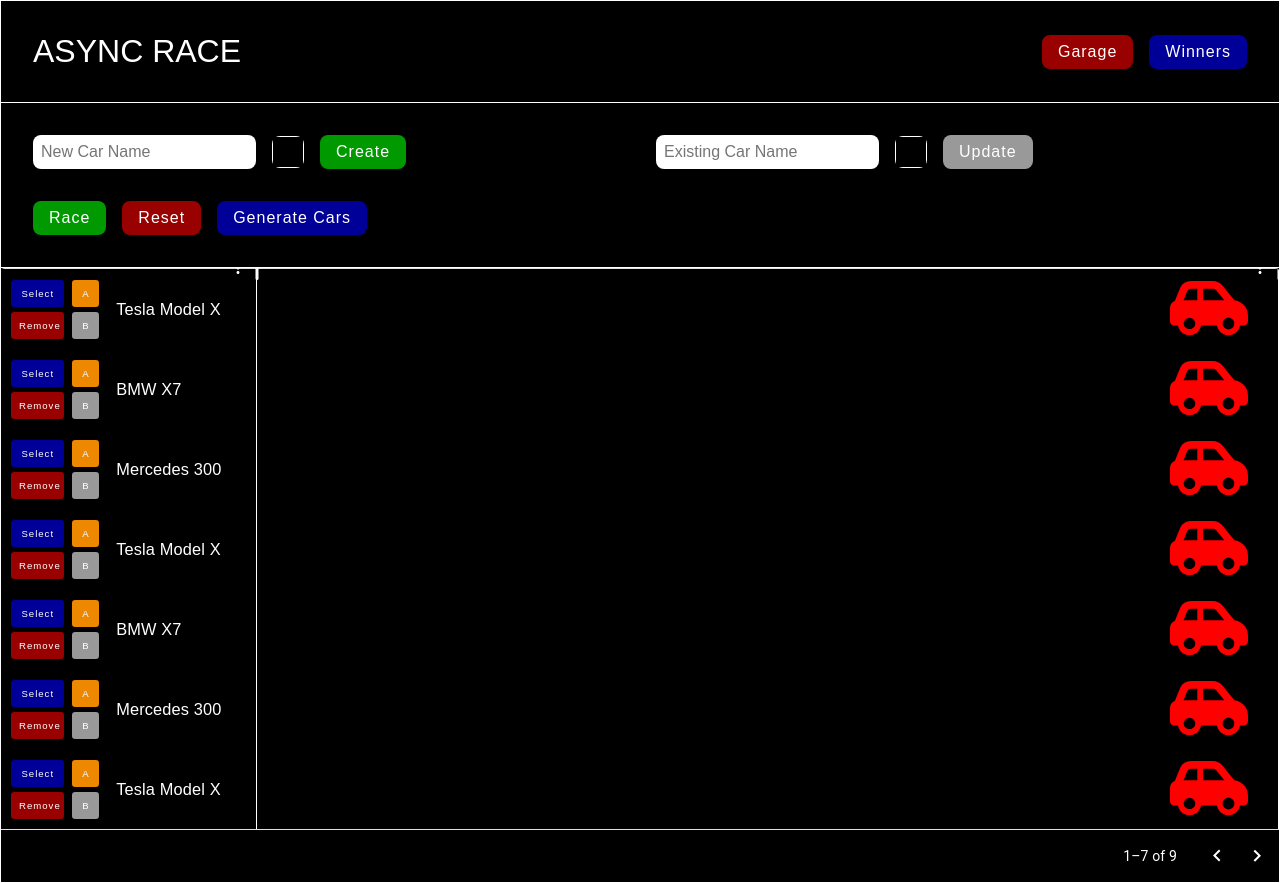
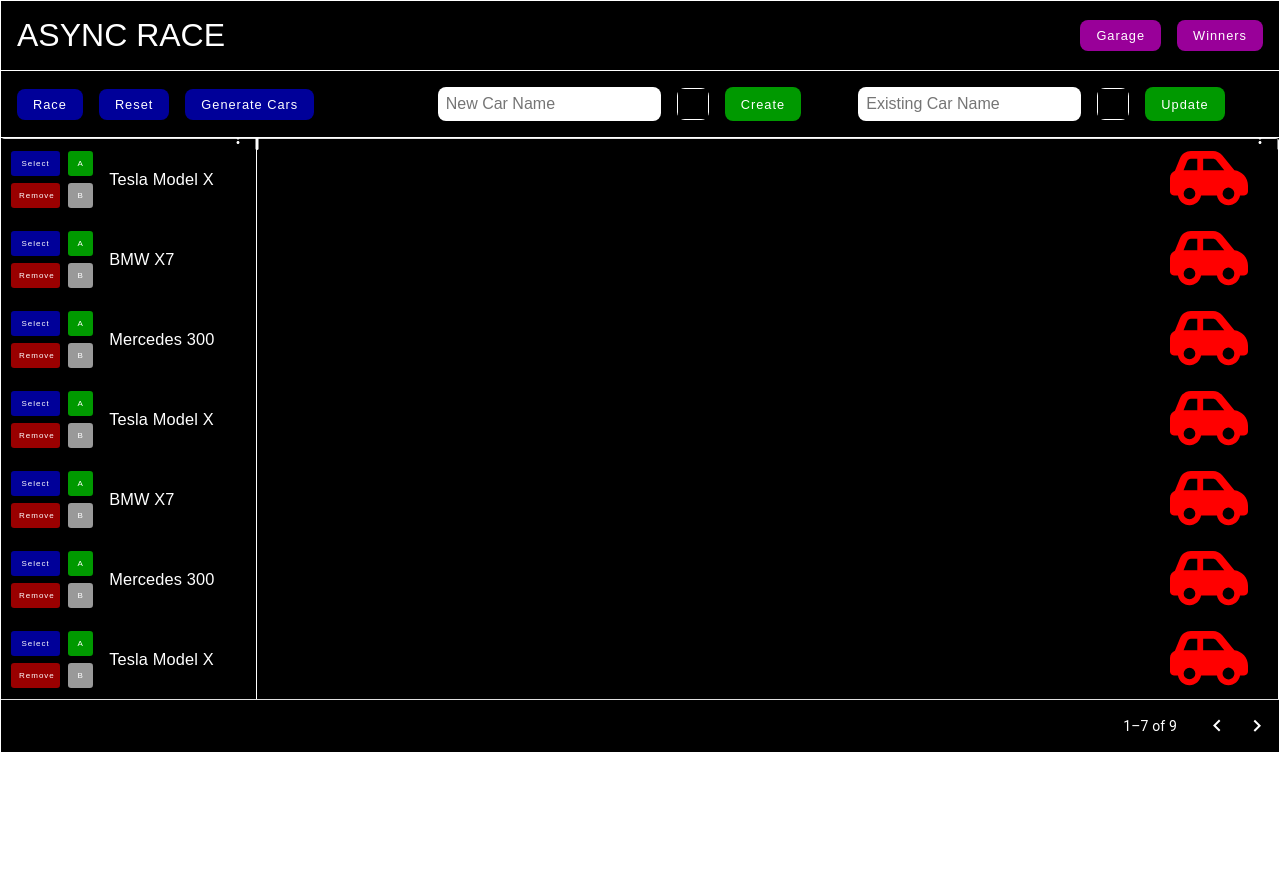
Before and after one commit to khassanboi/async-race, a React (Create React App) app: page / in a window 1280 px wide. After the commit the page ends 800 px from the top, so only its background shows below. Built offline with nearby package versions, Linux system fonts and the light colour scheme; a web font is replaced by a local one.

Commit message:
fix: improve design and adaptiveness

```diff
--- a/src/App.css
+++ b/src/App.css
@@ -21,7 +21,7 @@
 section,
 main {
   width: 100%;
-  padding: 2rem;
+  padding: 1rem;
   display: flex;
   align-items: center;
   justify-content: space-between;
--- a/src/App.tsx
+++ b/src/App.tsx
@@ -1,7 +1,7 @@
 import "./App.css";
 import { Header } from "./components/Header/Header";
 import { Control } from "./components/Control/Control";
-import { CarList } from "./components/Cars/CarList";
+import { CarList } from "./components/CarList/CarList";
 
 function App() {
   return (
--- a/src/components/Button/ButtonStyles.css
+++ b/src/components/Button/ButtonStyles.css
@@ -5,13 +5,13 @@
   border: none;
   border-radius: 0.5rem;
   transition: all 0.2s;
-  font-size: 1rem;
+  font-size: 0.8rem;
   cursor: pointer;
 }
 
 .btn--small {
   padding: 0.5rem;
-  font-size: 0.6rem;
+  font-size: 0.5rem;
   border-radius: 0.2rem;
   width: 100%;
   align-self: center;
@@ -25,19 +25,23 @@
   background-color: #990000;
 }
 
-.btn.btn--green {
+.btn.btn--green,
+.btn.btn--active {
   background-color: #009900;
+}
+
+.btn.btn--active {
+  pointer-events: none;
 }
 
 .btn.btn--blue {
   background-color: #000099;
 }
 
-.btn.btn--yellow.btn--active {
-  background-color: #ee8800;
-  pointer-events: none;
+.btn.btn--purple {
+  background-color: #990099;
 }
 
-.btn.btn--yellow:not(.btn--active) {
+.btn.btn--inactive {
   background-color: #999999;
 }
--- a/src/components/Cars/CarList.tsx
+++ b/src/components/CarList/CarList.tsx
@@ -29,9 +29,9 @@
       <div className="cars__car">
         <div className="cars__car-control">
           <Button className="btn--blue btn--small">Select</Button>
-          <Button className="btn--yellow btn--small btn--active">A</Button>
+          <Button className="btn--active btn--small">A</Button>
           <Button className="btn--red btn--small">Remove</Button>
-          <Button className="btn--yellow btn--small">B</Button>
+          <Button className="btn--inactive btn--small">B</Button>
         </div>
         <h3 className="cars__car-name">{params.value}</h3>
       </div>
--- a/src/components/Control/Control.tsx
+++ b/src/components/Control/Control.tsx
@@ -6,6 +6,11 @@
 export const Control = () => {
   return (
     <section className="control">
+      <ControlContainer>
+        <Button className="btn--blue">Race</Button>
+        <Button className="btn--blue">Reset</Button>
+        <Button className="btn--blue">Generate Cars</Button>
+      </ControlContainer>
       <ControlForm
         placeholder="New Car Name"
         buttonText="Create"
@@ -14,13 +19,8 @@
       <ControlForm
         placeholder="Existing Car Name"
         buttonText="Update"
-        buttonClassName="btn--yellow"
+        buttonClassName="btn--green"
       />
-      <ControlContainer>
-        <Button className="btn--green">Race</Button>
-        <Button className="btn--red">Reset</Button>
-        <Button className="btn--blue">Generate Cars</Button>
-      </ControlContainer>
     </section>
   );
 };
--- a/src/components/Control/ControlContainer/ControlContainerStyles.css
+++ b/src/components/Control/ControlContainer/ControlContainerStyles.css
@@ -1,6 +1,6 @@
 .control__container {
   display: flex;
-  flex: 1 0 45%;
+  flex: 1 0 20%;
   width: 50%;
   gap: 1rem;
 }
--- a/src/components/Control/ControlForm/ControlFormStyles.css
+++ b/src/components/Control/ControlForm/ControlFormStyles.css
@@ -1,5 +1,7 @@
 .control__input {
   padding: 0.5rem;
+  font-size: 0.8rem;
+  color: #000;
   border: none;
   border-radius: 0.5rem;
   font-size: 1rem;
--- a/src/components/Control/ControlStyles.css
+++ b/src/components/Control/ControlStyles.css
@@ -1,3 +1,4 @@
 .control {
   flex-wrap: wrap;
+  gap: 1rem;
 }
--- a/src/components/Header/Header.tsx
+++ b/src/components/Header/Header.tsx
@@ -7,8 +7,8 @@
     <header className="header">
       <span className="header__logo">ASYNC RACE</span>
       <nav className="header__ui">
-        <Button className="btn--red">Garage</Button>
-        <Button className="btn--blue">Winners</Button>
+        <Button className="btn--purple">Garage</Button>
+        <Button className="btn--purple">Winners</Button>
       </nav>
     </header>
   );
```
Also changed, not shown: src/components/CarList/CarListStyles.css (renamed from src/components/Cars/CarListStyles.css).
